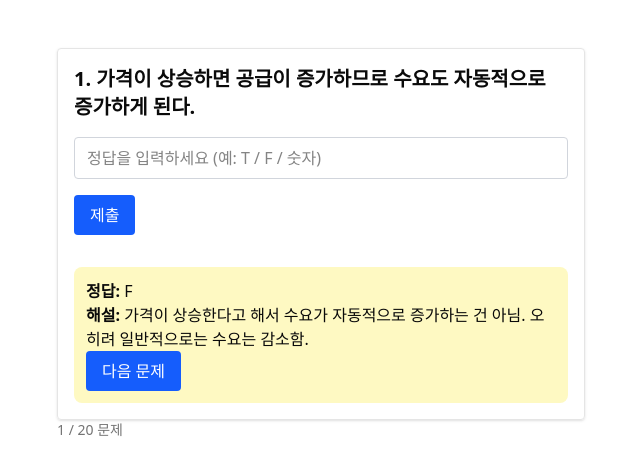
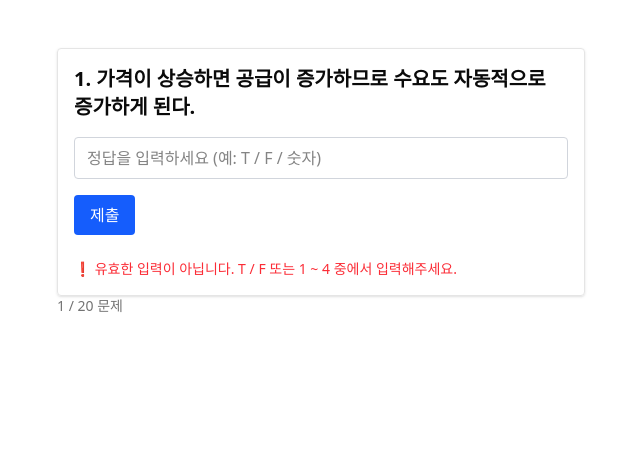
Before and after one commit to DD-YY-SS/economics-quiz, a Next.js app: page / in a window 1280 px wide. Both pictures are taken after a click on the button "제출". Shown: the top 474 px of the page, without its empty margins (319-959 px from the left). Built offline with nearby package versions, Linux system fonts and the light colour scheme.

Commit message:
Fix favicon and page title

```diff
--- a/app/components/EconomicsQuiz.tsx
+++ b/app/components/EconomicsQuiz.tsx
@@ -1,4 +1,3 @@
-
 "use client";
 import { useState } from "react";
 import { Button } from "../components/ui/button";
@@ -26,7 +25,6 @@ const quizData = [{ question: "1. 가격이 상승하면 공급이 증가하므
   { question: "19. 수확체감의 법칙이 발생하는 이유는? (1~4)\n① 자원이 무한하기 때문\n② 투입량이 증가해도 산출량이 증가하지 않아서\n③ 고정요소에 비해 가변요소 투입이 과다해서\n④ 생산량이 기하급수적으로 증가해서", type: "MC", answer: "3", explanation: "수확체감 법칙은 가변요소를 너무 많이 투입할 때 생김 → 고정요소의 한계 때문에." },
   { question: "20. 경제학에서 \"보이지 않는 손\"이 의미하는 것은? (1~4)\n① 중앙은행의 시장 개입\n② 정부의 가격 규제\n③ 개인의 이기심이 시장 전체의 효율을 가져오는 현상\n④ 독점기업의 가격 조정", type: "MC", answer: "3", explanation: "보이지 않는 손은 시장에서 자원이 효율적으로 배분되도록 이끄는 개인 이기심의 결과임." }
 ];
-
 export default function EconomicsQuiz() {
   const [step, setStep] = useState(0);
   const [input, setInput] = useState("");
@@ -34,10 +32,23 @@ export default function EconomicsQuiz() {
   const [correctCount, setCorrectCount] = useState(0);
   const [saved, setSaved] = useState(false);
   const [attempt, setAttempt] = useState(0);
+  const [errorMessage, setErrorMessage] = useState("");
 
   const current = quizData[step];
 
   const handleSubmit = () => {
+    const validInput =
+      current.type === "TF"
+        ? ["T", "F"].includes(input.toUpperCase())
+        : ["1", "2", "3", "4"].includes(input.trim());
+
+    if (!validInput) {
+      setErrorMessage("❗ 유효한 입력이 아닙니다. T / F 또는 1 ~ 4 중에서 입력해주세요.");
+      return;
+    } else {
+      setErrorMessage("");
+    }
+
     if (input.toUpperCase() === current.answer) {
       setCorrectCount(correctCount + 1);
       setShowExplanation(false);
@@ -88,8 +99,12 @@ export default function EconomicsQuiz() {
                 }
               }
             }}
+            className={errorMessage ? "border-red-500" : ""}
           />
           <Button onClick={handleSubmit}>제출</Button>
+          {errorMessage && (
+            <p className="text-red-500 text-sm mt-2">{errorMessage}</p>
+          )}
           {showExplanation && (
             <div className="mt-4 bg-yellow-100 p-3 rounded-md">
               <p><strong>정답:</strong> {current.answer}</p>
```
